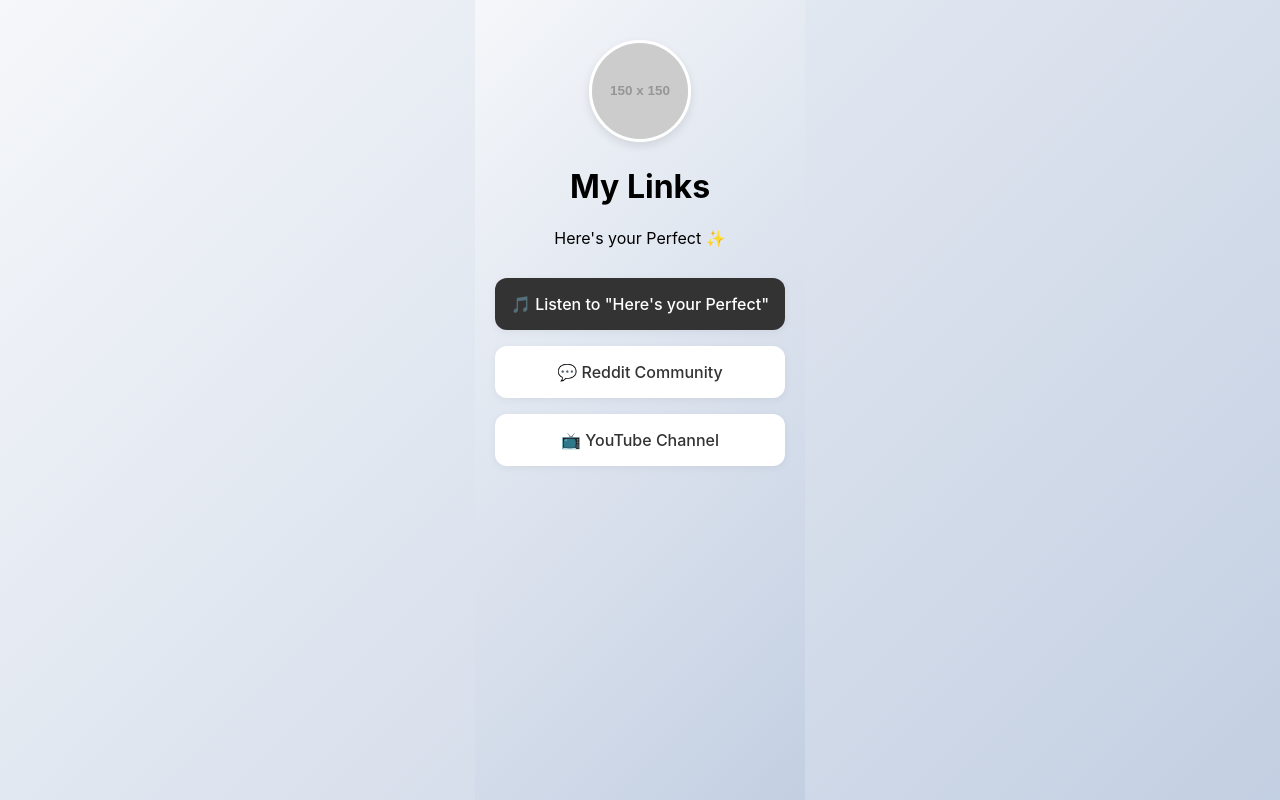
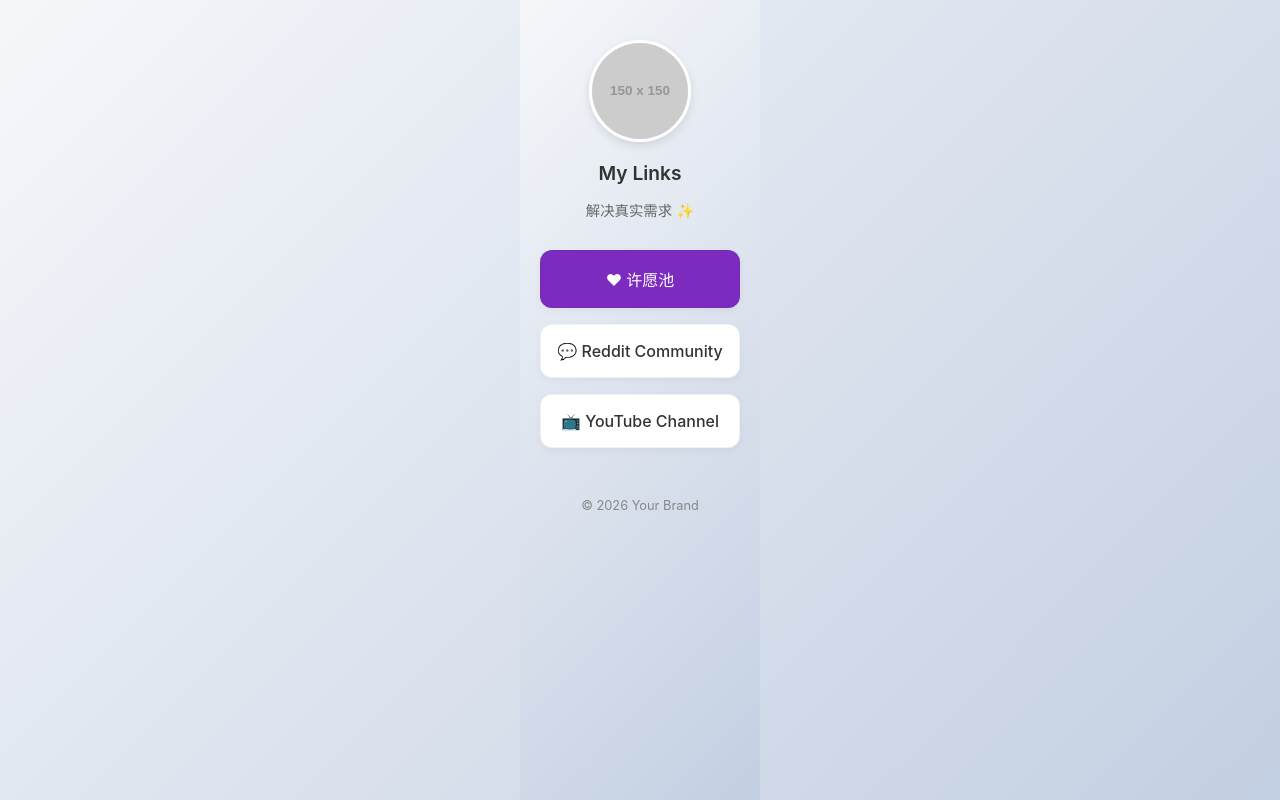
Before and after one commit to Alittle-Bug/my-links, a plain HTML site: page index.html in a window 1280 px wide. Drawn offline with Linux system fonts and the light colour scheme; placeholder pictures from the web are drawn by us.

Commit message:
Update index.html

```diff
--- a/index.html
+++ b/index.html
@@ -5,34 +5,112 @@
     <meta name="viewport" content="width=device-width, initial-scale=1.0">
     <title>Here's your Perfect - My Links</title>
     <style>
+        /* 基础样式重置 */
         body, html {
-            margin: 0; padding: 0;
-            font-family: -apple-system, sans-serif;
-            background: linear-gradient(135deg, #f5f7fa 0%, #c3cfe2 100%);
-            display: flex; justify-content: center; min-height: 100vh;
+            margin: 0;
+            padding: 0;
+            font-family: -apple-system, BlinkMacSystemFont, "Segoe UI", Roboto, Helvetica, Arial, sans-serif;
+            background: linear-gradient(135deg, #f5f7fa 0%, #c3cfe2 100%); /* 渐变背景 */
+            color: #333;
+            display: flex;
+            justify-content: center;
+            min-height: 100vh;
         }
-        .container { width: 100%; max-width: 480px; padding: 40px 20px; text-align: center; }
-        .profile-img { width: 96px; height: 96px; border-radius: 50%; border: 3px solid #fff; box-shadow: 0 4px 10px rgba(0,0,0,0.1); }
-        .links-container { display: flex; flex-direction: column; gap: 16px; margin-top: 30px; }
+
+        .container {
+            width: 100%;
+            max-width: 480px;
+            padding: 40px 20px;
+            text-align: center;
+        }
+
+        /* 个人信息部分 */
+        .profile-img {
+            width: 96px;
+            height: 96px;
+            border-radius: 50%;
+            object-fit: cover;
+            border: 3px solid #fff;
+            box-shadow: 0 4px 10px rgba(0,0,0,0.1);
+        }
+
+        h1 {
+            font-size: 1.2rem;
+            margin: 15px 0 5px;
+            font-weight: 600;
+        }
+
+        /* 简介部分 */
+        p.bio {
+            font-size: 0.9rem;
+            color: #666;
+            margin-bottom: 30px;
+        }
+
+        /* 按钮列表部分 */
+        .links-container {
+            display: flex;
+            flex-direction: column;
+            gap: 16px;
+        }
+
         .link-card {
-            background: #fff; color: #333; text-decoration: none; padding: 16px;
-            border-radius: 12px; font-weight: 500; transition: 0.2s;
+            background-color: #fff;
+            color: #333;
+            text-decoration: none;
+            padding: 16px;
+            border-radius: 12px;
+            font-weight: 500;
+            transition: transform 0.2s, box-shadow 0.2s;
             box-shadow: 0 2px 8px rgba(0,0,0,0.05);
+            border: 1px solid rgba(0,0,0,0.05);
         }
-        .link-card:hover { transform: translateY(-2px); box-shadow: 0 4px 12px rgba(0,0,0,0.1); }
-        .featured { background: #333; color: #fff; }
+
+        .link-card:hover {
+            transform: translateY(-2px);
+            box-shadow: 0 4px 12px rgba(0,0,0,0.1);
+            background-color: #fafafa;
+        }
+
+        /* ✅ 核心修改：主打按钮改为紫色背景 */
+        .featured {
+            background-color: #7b2cbf; /* 深紫色 */
+            color: #fff;
+        }
+        .featured:hover {
+            background-color: #6a1b9a; /* 悬停时更深一些 */
+            color: #fff;
+        }
+
+        /* 页脚图标 */
+        .footer-socials {
+            margin-top: 40px;
+            display: flex;
+            justify-content: center;
+            gap: 20px;
+            font-size: 1.5rem;
+        }
     </style>
 </head>
 <body>
+
     <div class="container">
         <img src="https://via.placeholder.com/150" alt="Avatar" class="profile-img">
         <h1>My Links</h1>
-        <p>Here's your Perfect ✨</p>
+
+        <p class="bio">解决真实需求 ✨</p>
+
         <div class="links-container">
-            <a href="#" class="link-card featured">🎵 Listen to "Here's your Perfect"</a>
+            <a href="#" class="link-card featured">❤ 许愿池</a>
+
             <a href="https://reddit.com" class="link-card">💬 Reddit Community</a>
             <a href="#" class="link-card">📺 YouTube Channel</a>
         </div>
+
+        <div style="margin-top: 50px; font-size: 0.8rem; color: #888;">
+            © 2026 Your Brand
+        </div>
     </div>
+
 </body>
 </html>
```
